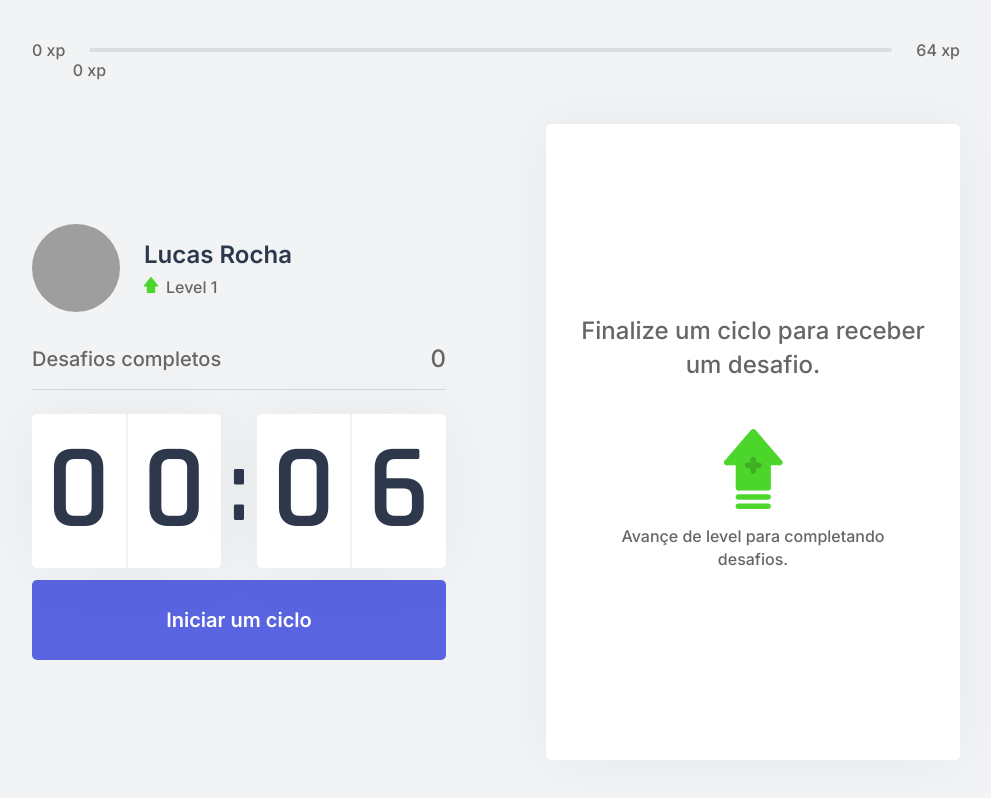
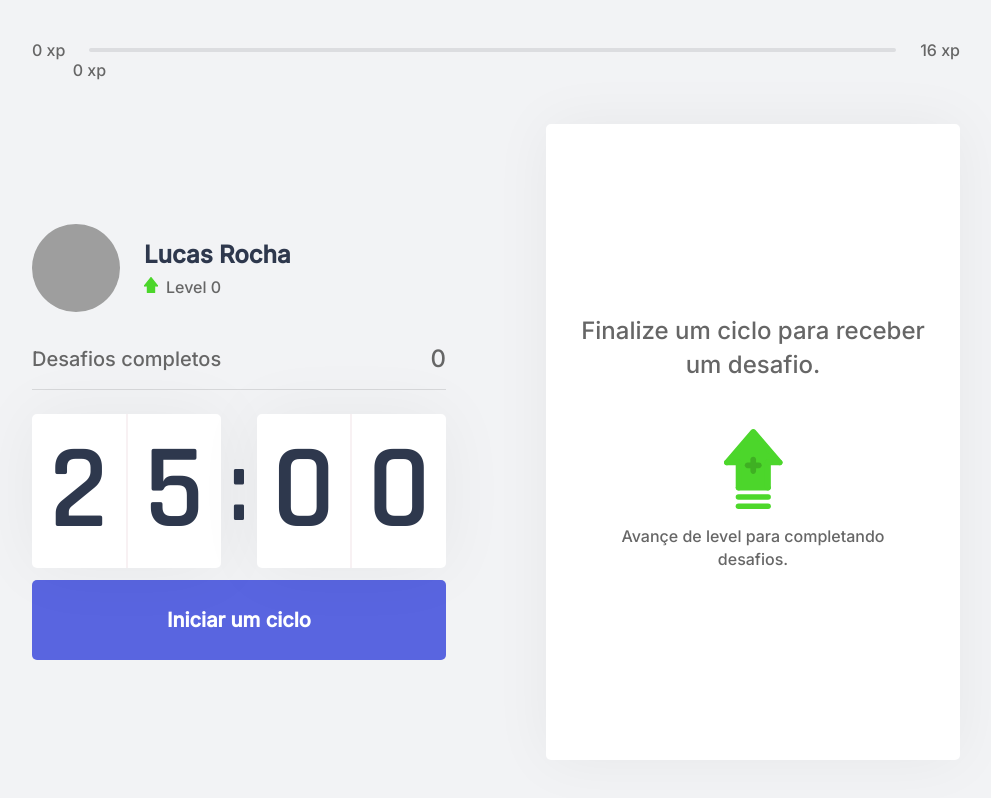
Before and after one commit to Lucasfield3/move-it-next, a Next.js app: page / in a window 1280 px wide. Shown: the whole page, without its empty margins (144-1135 px from the left). Built offline with nearby package versions, Linux system fonts and the light colour scheme; grey boxes are pictures that could not be loaded.

Commit message:
move-it basics done

```diff
--- a/package.json
+++ b/package.json
@@ -8,6 +8,7 @@
     "start": "next start"
   },
   "dependencies": {
+    "@types/js-cookie": "^2.2.6",
     "js-cookie": "^2.2.1",
     "next": "10.2.3",
     "react": "17.0.2",
--- /dev/null
+++ b/src/components/LevelUpModal.tsx
@@ -0,0 +1,25 @@
+
+import { useContext } from 'react'
+import { ChallengesContext } from '../context/ChallengesContext'
+import styles from '../styles/components/LevelUpModal.module.css'
+
+export function LevelUpModal(){
+
+    const { level, closeLevelUpModal } = useContext(ChallengesContext)
+
+    return(
+        <div className={styles.overlay}>
+            <div className={styles.container}>
+                <header>{level}</header>
+
+                <strong>Parabéns!</strong>
+                <p>Você alcançou um novo level.</p>
+
+                <button type='button' onClick={closeLevelUpModal}>
+                    <img src='/icons/close.svg' alt='Fechar modal'></img>
+                </button>
+            </div>
+        </div>
+    )
+
+}
--- a/src/context/ChallengesContext.tsx
+++ b/src/context/ChallengesContext.tsx
@@ -1,6 +1,7 @@
-import { createContext, ReactNode, useEffect, useState } from 'react'
+import React, { createContext, ReactNode, useEffect, useState } from 'react'
 import challenges from '../../challenges.json'
 import Cookies from 'js-cookie'
+import { LevelUpModal } from '../components/LevelUpModal'
 
 interface Challenge {
     type: 'body' | 'eye';
@@ -17,26 +18,37 @@
     levelUp:()=> void,
     startNewChallenge: ()=> void,
     resetChallenge:()=> void,
-    challengeCompleted:()=> void
+    challengeCompleted:()=> void,
+    closeLevelUpModal:()=> void
 }
 
 interface ChallengesProviderProps {
     children: ReactNode;
+    level:number;
+    currentExperience:number;
+    challengesCompleted:number;
 }
 
 export const ChallengesContext = createContext({} as ChallengesContextData)
 
-export function ChallengesProvider ({children}:ChallengesProviderProps){
+export function ChallengesProvider ({children, ...rest}:ChallengesProviderProps){ //rest = todas as props menos a children
 
-    const [level, setLevel]  = useState(1)
-    const [currentExperience, setCurrenteExperience] = useState(0)
-    const [challengesCompleted, setChallengesCompleted] = useState(0)
+    const [level, setLevel]  = useState(rest.level ?? 0)
+    const [currentExperience, setCurrenteExperience] = useState(rest.currentExperience ?? 0)
+    const [challengesCompleted, setChallengesCompleted] = useState(rest.challengesCompleted ?? 0)
     const [activeChallenge, setActiveChallenge] = useState(null)
+
+    const [isLevelUpModalOpen, setIsLevelUpModalOpen] = useState(false)
 
     const experienceToTheNextLevel = Math.pow((level + 1 ) * 4, 2)
 
     function levelUp(){
         setLevel(level + 1)
+        setIsLevelUpModalOpen(true)
+    }
+
+    function closeLevelUpModal (){
+        setIsLevelUpModalOpen(false)
     }
 
     function startNewChallenge(){
@@ -81,6 +93,12 @@
         Notification.requestPermission()
     }, [])
 
+    useEffect(()=> {
+        Cookies.set('level', String(level))
+        Cookies.set('currentExperience', String(currentExperience))
+        Cookies.set('challengesCompleted', String(challengesCompleted))
+    }, [level, currentExperience, challengesCompleted])
+
     return(
         <ChallengesContext.Provider value={{
         level,
@@ -91,9 +109,12 @@
         activeChallenge,
         resetChallenge,
         experienceToTheNextLevel,
-        challengeCompleted
+        challengeCompleted,
+        closeLevelUpModal
         }}>
             {children}
+
+            {isLevelUpModalOpen && <LevelUpModal/>}
         </ChallengesContext.Provider>
     )
 
--- a/src/context/CountDownContext.tsx
+++ b/src/context/CountDownContext.tsx
@@ -23,7 +23,7 @@
     const {startNewChallenge} = useContext(ChallengesContext)
 
     const [hasFinished, setHasFinished] = useState(false)
-    const [time, setTime] = useState(0.1 * 60)
+    const [time, setTime] = useState(25 * 60)
     const [isActive, setIsActive] = useState(false)
     const minutes = Math.floor( time / 60 )
     const seconds = time % 60
--- a/src/pages/_app.tsx
+++ b/src/pages/_app.tsx
@@ -1,10 +1,7 @@
 import '../styles/global.css'
-import { ChallengesProvider } from '../context/ChallengesContext'
 function MyApp({ Component, pageProps }) {
   return (
-      <ChallengesProvider>
-        <Component {...pageProps} />
-      </ChallengesProvider>
+    <Component {...pageProps} />
   )
 }
 
--- a/src/pages/_document.tsx
+++ b/src/pages/_document.tsx
@@ -7,7 +7,7 @@
                 <Head>
                     <link rel="shortcut icon" href="favicon.png" type="image/png" />
                     <link rel="preconnect" href="https://fonts.gstatic.com"/>
-                    <link href="https://fonts.googleapis.com/css2?family=Inter:wght@500;600&family=Rajdhani:wght@600&display=swap" rel="stylesheet"/>
+                    <link href="https://fonts.googleapis.com/css2?family=Inter:wght@500&family=Rajdhani:wght@600&display=swap" rel="stylesheet"/>
                 </Head>
                 <body>
                     <Main/>
--- a/src/pages/index.tsx
+++ b/src/pages/index.tsx
@@ -7,8 +7,26 @@
 import React from "react";
 import { ChallengeBox } from "../components/ChallengesBox";
 import { CountDownProvider } from "../context/CountDownContext";
-export default function Home() {
+import { GetServerSideProps } from 'next'
+import { ChallengesProvider } from "../context/ChallengesContext";
+
+
+interface HomeProps {
+  level:number;
+  currentExperience:number;
+  challengesCompleted:number
+}
+
+export default function Home(props: HomeProps) {
+
+
   return (
+    <ChallengesProvider
+      level={props.level}
+      currentExperience={props.currentExperience}
+      challengesCompleted={props.challengesCompleted}
+    >
+
       <div className={styles.container}>
         <Head>
           <title>Início | move.it</title>
@@ -28,5 +46,29 @@
           </section>
         </CountDownProvider>
       </div>
+    </ChallengesProvider>
   )
 }
+
+
+export const getServerSideProps: GetServerSideProps = async (ctx) => {
+
+  const { level, currentExperience, challengesCompleted } = ctx.req.cookies
+
+  return{
+    props:{
+      level:Number(level),
+      currentExperience:Number(currentExperience),
+      challengesCompleted:Number(challengesCompleted)
+  }
+
+  }
+
+}
+
+//Essa função getServerSideProp esta rodando no nodejs e não no browser.
+// O por que dessa função?. Porque quando a  aplicação é requisitada na barra de pesquisa do google,
+// o google n vai ler essa função se essa função estiver rodando na camada do browser, por conta de ser
+// asincrona, mas ao colocar essa função na camada intermediária aonde fica o next, antes de renderizar o index
+// no front e requisição dessa função asincroina é feita antes, por tanto, as informações que essa função retorna
+// vão popular o index antes que o google leia a página, assim, os dados serão mostrados na página
--- /dev/null
+++ b/src/styles/components/LevelUpModal.module.css
@@ -0,0 +1,52 @@
+.overlay{
+    background: rgba(242, 243, 245, 0.8);
+    position: fixed;
+    top:0;
+    bottom: 0;
+    right: 0;
+    left: 0;
+
+    display: flex;
+    align-items: center;
+    justify-content: center;
+}
+
+.container{
+
+    background: var(--white);
+    width: 100%;
+    max-width: 400px;
+    padding:2rem 3rem;
+    border-radius: 5px;
+    box-shadow: 0 0 60px rgba(0, 0, 0, 0.05);
+    text-align: center;
+    position: relative;
+}
+
+.container header{
+    font-size: 8.75rem;
+    font-weight: 600;
+    color: var(--blue);
+    background: url('/icons/levelup.svg') no-repeat center;
+    background-size: contain;
+}
+
+.container strong{
+    font-size: 2.25rem;
+    color: var(--title);
+}
+
+.container p {
+    font-size: 1.25rem;
+    color: var(--text);
+    margin-top: 0.25rem;
+}
+
+.container button{
+    position: absolute;
+    right: 0.5rem;
+    top: 0.5rem;
+    background: transparent;
+    border: 0;
+    font-size: 0px;
+}
--- a/src/styles/global.css
+++ b/src/styles/global.css
@@ -36,7 +36,7 @@
 }
 
 body, input, textarea, button{
-    font: 400 1rem"inter", sans-serif;
+    font: 400 1rem'Inter', sans-serif;
 }
 
 button{
```
Also changed, not shown: 2 other files (tests, documents, lock files or other folders). Lines whose indentation alone changed are shown as unchanged.
